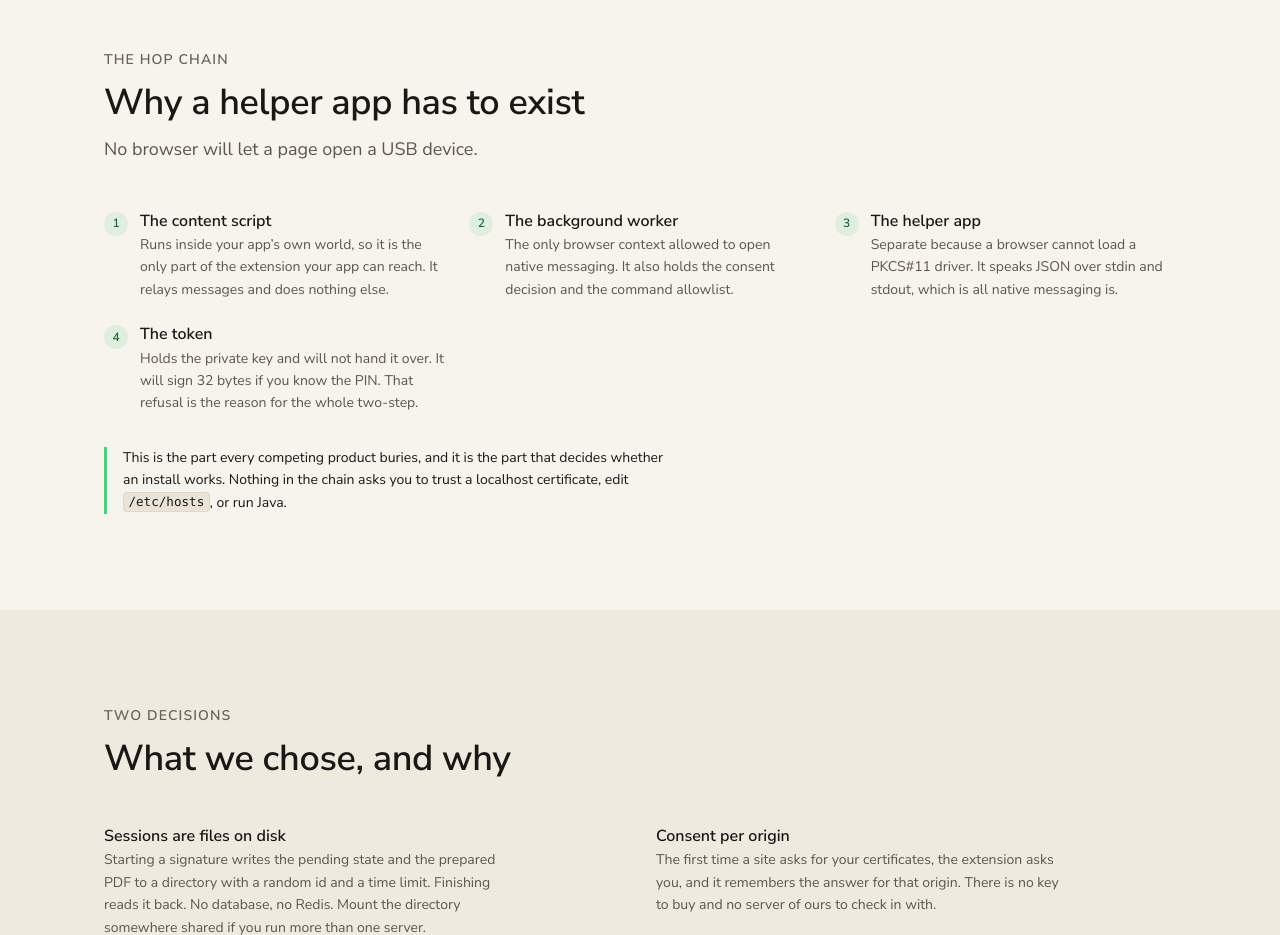
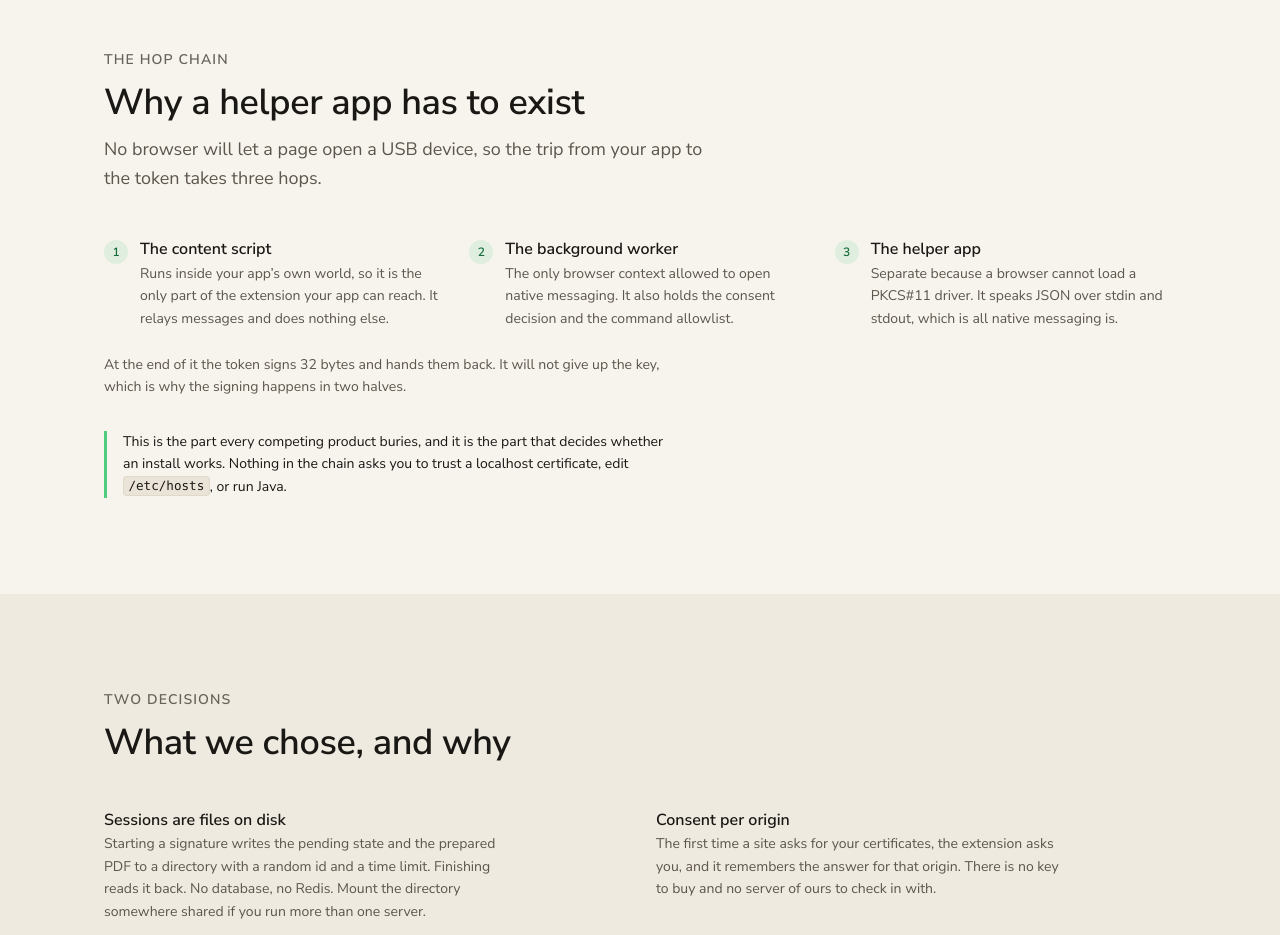
Before and after one commit to resilient-tech/docsigner, an Astro site in the folder site/: page /how-it-works in a window 1280 px wide. Shown: the part 1020-1955 px from the top of the page. Built offline with nearby package versions, Linux system fonts and the light colour scheme; Astro itself is replaced by a stand-in of ours.

Commit message:
copy(site): three hops, and the token where the trip ends
The chain was four numbered items, one of which was the destination and not a
hop, and it started at the content script with no mention of where the trip
begins. The lede names both ends now, the list is the three hops between them,
and the token gets the sentence it deserves under the list.

That also retires "the whole two-step", which was architecture.md vocabulary on
a page that counts four steps. It says two halves, which needs no glossary.

Co-Authored-By: Claude Opus 5 <noreply@anthropic.com>

```diff
--- a/site/src/pages/how-it-works.astro
+++ b/site/src/pages/how-it-works.astro
@@ -28,10 +28,6 @@ const hops = [
     name: 'The helper app',
     body: 'Separate because a browser cannot load a PKCS#11 driver. It speaks JSON over stdin and stdout, which is all native messaging is.',
   },
-  {
-    name: 'The token',
-    body: 'Holds the private key and will not hand it over. It will sign 32 bytes if you know the PIN. That refusal is the reason for the whole two-step.',
-  },
 ];
 ---
 
@@ -52,7 +48,7 @@ const hops = [
   <Section
     label="The hop chain"
     title="Why a helper app has to exist"
-    lede="No browser will let a page open a USB device."
+    lede="No browser will let a page open a USB device, so the trip from your app to the token takes three hops."
   >
     <ol class="hops">
       {
@@ -67,6 +63,11 @@ const hops = [
         ))
       }
     </ol>
+
+    <p class="tail">
+      At the end of it the token signs 32 bytes and hands them back. It will not
+      give up the key, which is why the signing happens in two halves.
+    </p>
 
     <p class="aside">
       This is the part every competing product buries, and it is the part that
@@ -169,6 +170,13 @@ const hops = [
     color: var(--dim);
   }
 
+  .tail {
+    margin-top: var(--s-6);
+    font-size: var(--text-sm);
+    color: var(--dim);
+    max-width: var(--measure);
+  }
+
   .aside {
     margin-top: var(--s-8);
     padding-left: var(--s-4);
```
